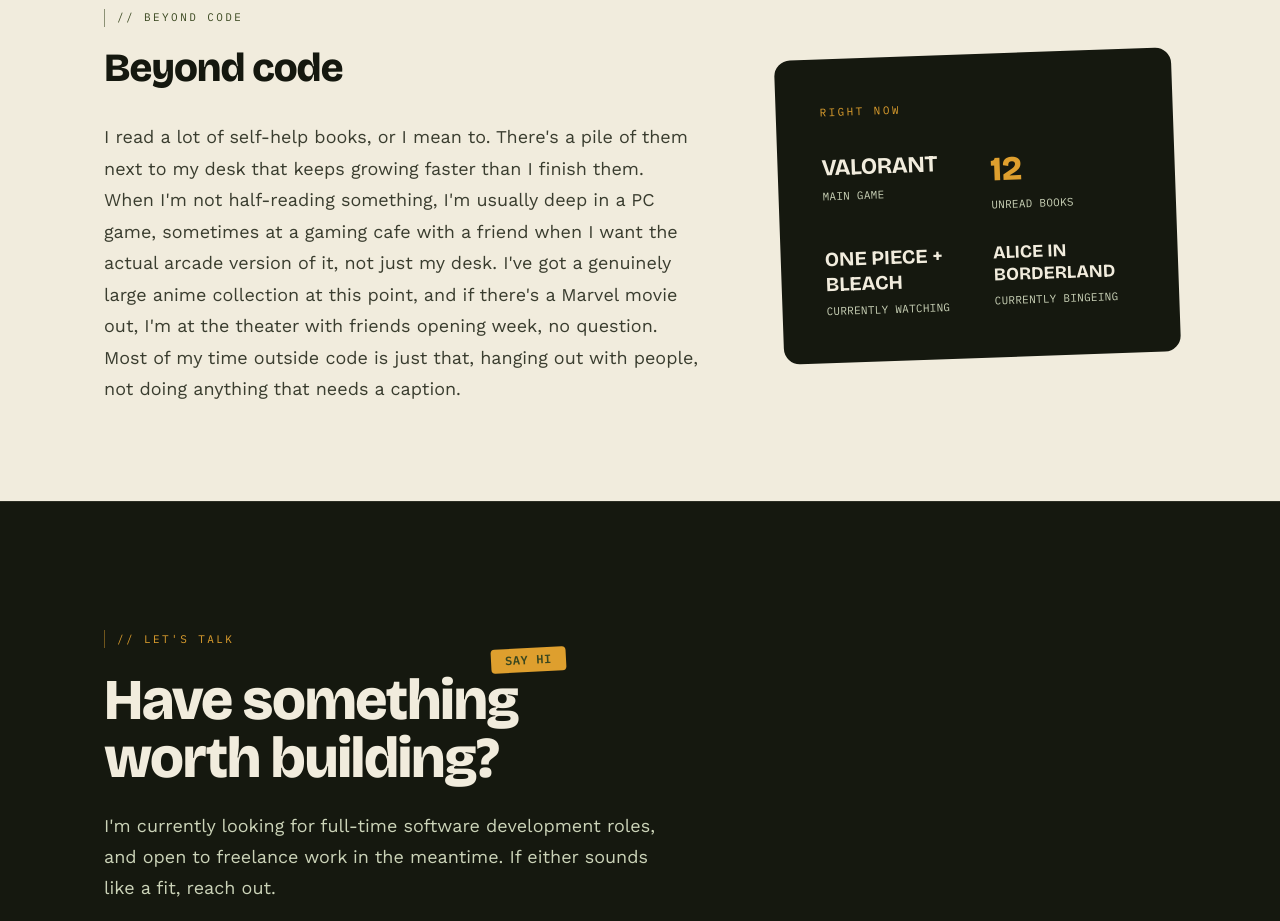
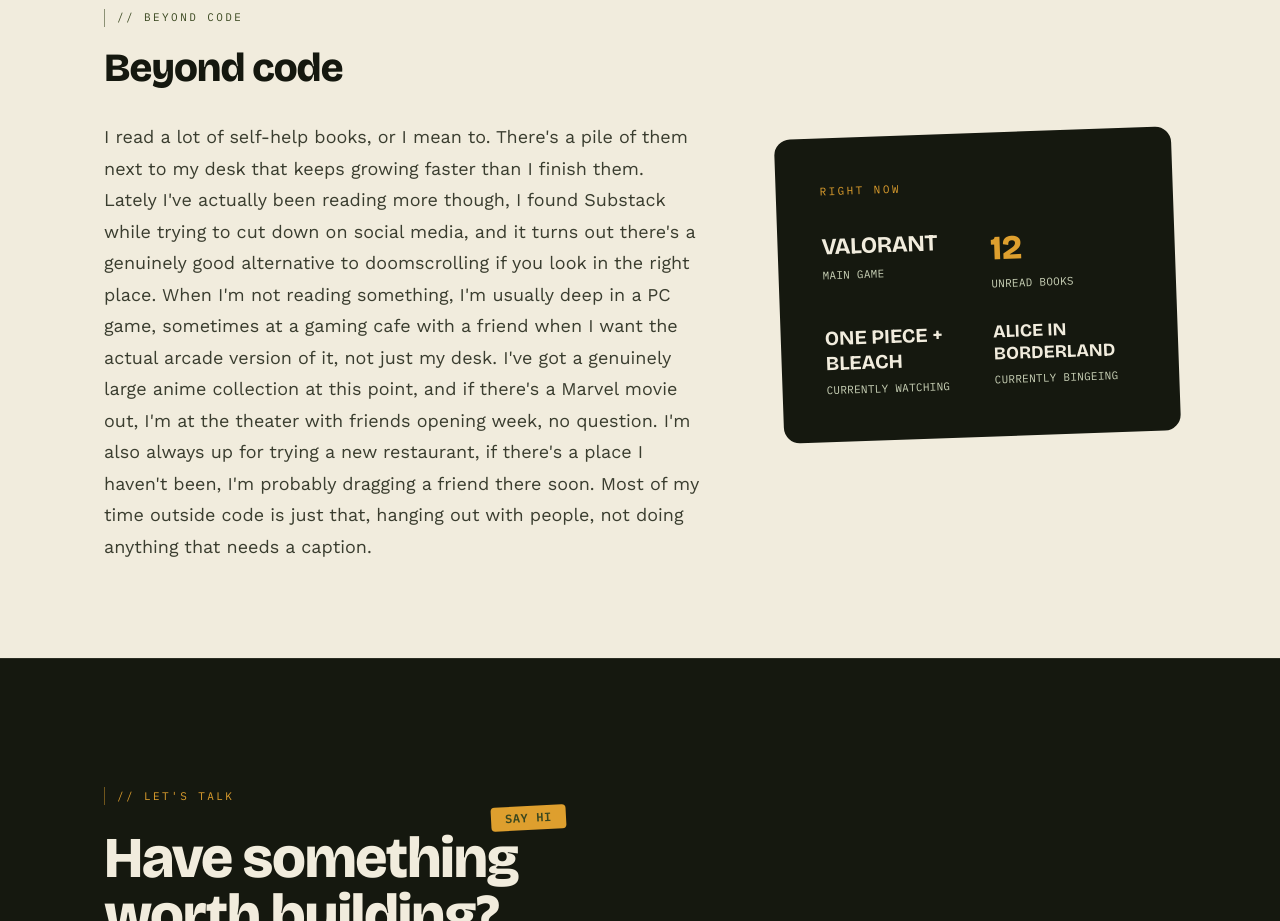
Before and after one commit to Hemant-Mhalsekar/Hemant-Portfolio, a React (Vite) app: page / in a window 1280 px wide. Shown: the part 6440-7361 px from the top of the page. Built offline with nearby package versions, Linux system fonts and the light colour scheme.

Commit message:
update personal interests and hobbies in BeyondCode section

```diff
--- a/src/sections/BeyondCode.jsx
+++ b/src/sections/BeyondCode.jsx
@@ -77,13 +77,18 @@ const BeyondCode = () => {
           }}
         >
           I read a lot of self-help books, or I mean to. There's a pile of them next
-          to my desk that keeps growing faster than I finish them. When I'm not
-          half-reading something, I'm usually deep in a PC game, sometimes at a gaming
-          cafe with a friend when I want the actual arcade version of it, not just my
-          desk. I've got a genuinely large anime collection at this point, and if
-          there's a Marvel movie out, I'm at the theater with friends opening week,
-          no question. Most of my time outside code is just that, hanging out with
-          people, not doing anything that needs a caption.
+          to my desk that keeps growing faster than I finish them. Lately I've
+          actually been reading more though, I found Substack while trying to cut
+          down on social media, and it turns out there's a genuinely good alternative
+          to doomscrolling if you look in the right place. When I'm not reading
+          something, I'm usually deep in a PC game, sometimes at a gaming cafe with a
+          friend when I want the actual arcade version of it, not just my desk. I've
+          got a genuinely large anime collection at this point, and if there's a
+          Marvel movie out, I'm at the theater with friends opening week, no
+          question. I'm also always up for trying a new restaurant, if there's a
+          place I haven't been, I'm probably dragging a friend there soon. Most of my
+          time outside code is just that, hanging out with people, not doing anything
+          that needs a caption.
         </p>
           </div>
 
```
